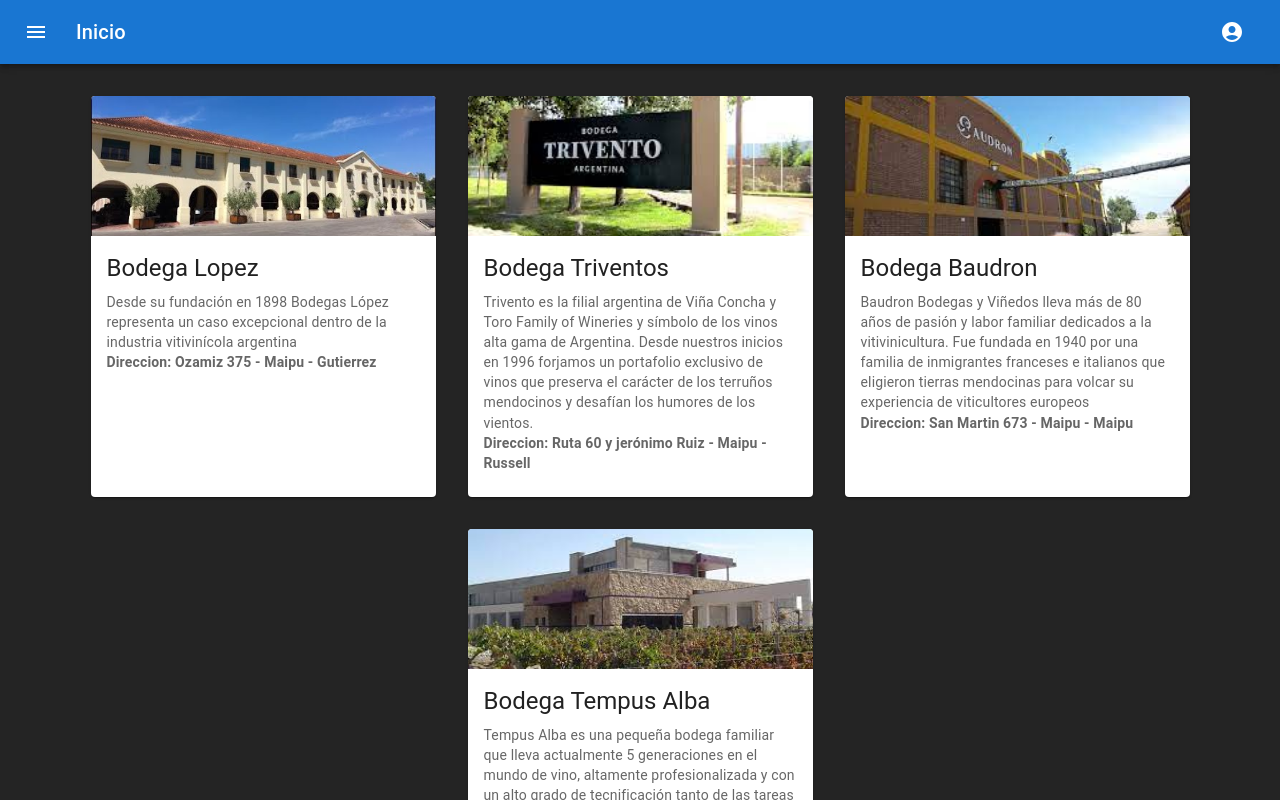
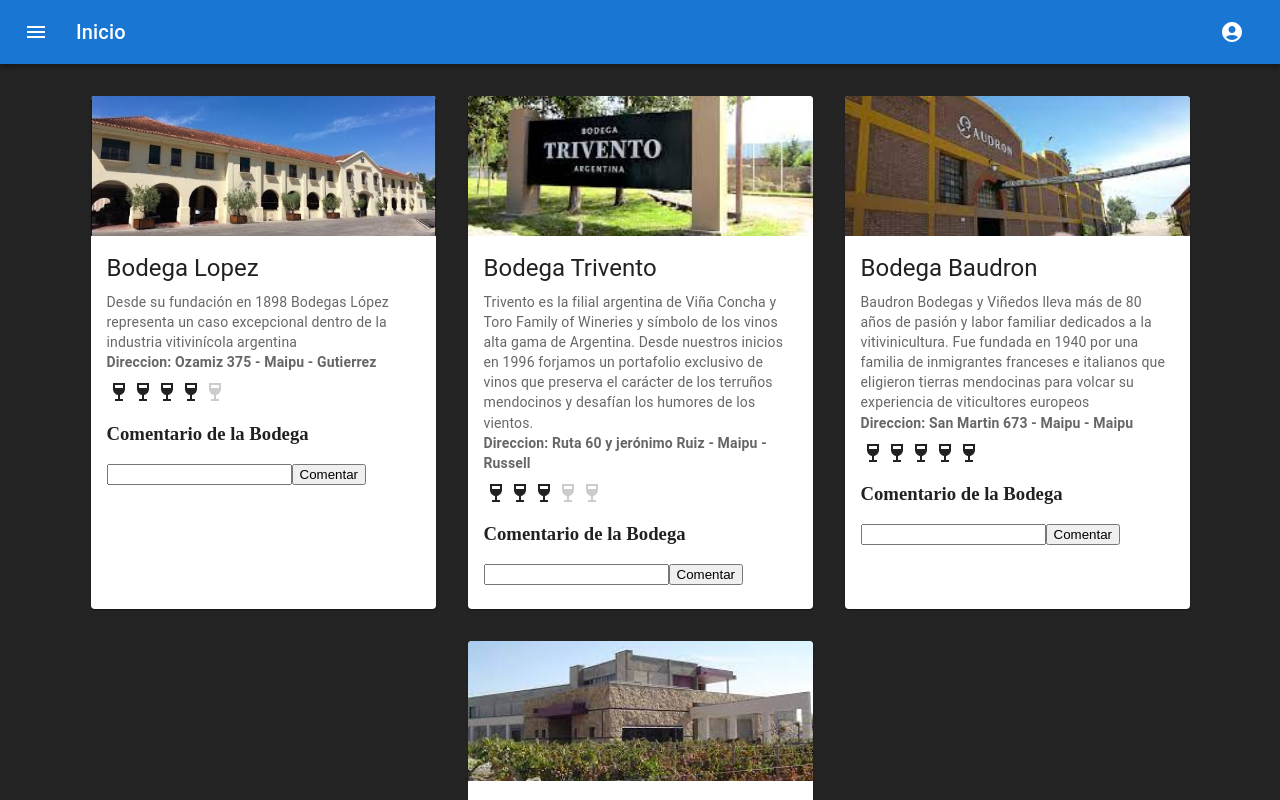
Before and after one commit to facupetitfour/programacionsIII-tp2, a React (Vite) app in the folder client/: page /listabodega in a window 1280 px wide. Shown: the top 800 px of the page. Built offline with nearby package versions, Linux system fonts and the light colour scheme.

Commit message:
agrando copas de vinos a cada bodega haciendo referencia a la calinda y comentarios

```diff
--- a/client/src/App.jsx
+++ b/client/src/App.jsx
@@ -1,7 +1,6 @@
 import './App.css'
 import NavBar from './component/NavBar'
 import {BrowserRouter, Route, Routes, } from 'react-router-dom'
-import { Comment  } from './component/Comment'
 import Register from './component/Register'
 import Carrosel from './component/Carrosel'
 import ListaBodega from './component/ListaBodegas'
@@ -14,7 +13,6 @@
         <NavBar/>
         <Routes>
           <Route path="/" element={<Carrosel />} />
-          <Route path='comment' element={<Comment/>}/>
           <Route path='register' element={<Register/>}/>
           <Route path='listabodega' element={<ListaBodega/>}/>
         </Routes>
--- a/client/src/assets/data.js
+++ b/client/src/assets/data.js
@@ -1,8 +1,7 @@
 import BodegaLopez from './img/BodegaLopez.jpg';
-import BodegaTrivento from './img/BodegaTrivento.jpeg'
+import BodegaTrivento from './img/BodegaTrivento.jpeg';
 import BodegaBaudron from './img/BodegaBaudron.jpeg';
 import BodegaTempusAlba from './img/BodegaTempusAlba.jpeg';
-
 
 export const listBodegas = [
   {
@@ -10,21 +9,27 @@
     location: 'Direccion: Ozamiz 375 - Maipu - Gutierrez',
     url: BodegaLopez,
     descripcion: 'Desde su fundación en 1898 Bodegas López representa un caso excepcional dentro de la industria vitivinícola argentina',
+    rating: 4 // Agregar la propiedad rating
   },
   {
-    name: 'Bodega  Triventos',
+    name: 'Bodega Trivento',
     location: 'Direccion: Ruta 60 y jerónimo Ruiz - Maipu - Russell',
     url: BodegaTrivento,
     descripcion: 'Trivento es la filial argentina de Viña Concha y Toro Family of Wineries y símbolo de los vinos alta gama de Argentina. Desde nuestros inicios en 1996 forjamos un portafolio exclusivo de vinos que preserva el carácter de los terruños mendocinos y desafían los humores de los vientos.',
-  },{
+    rating: 3 // Agregar la propiedad rating
+  },
+  {
     name: 'Bodega Baudron',
     location: 'Direccion: San Martin 673 - Maipu - Maipu',
     url: BodegaBaudron,
     descripcion: 'Baudron Bodegas y Viñedos lleva más de 80 años de pasión y labor familiar dedicados a la vitivinicultura. Fue fundada en 1940 por una familia de inmigrantes franceses e italianos que eligieron tierras mendocinas para volcar su experiencia de viticultores europeos',
-  },{
+    rating: 5 // Agregar la propiedad rating
+  },
+  {
     name: 'Bodega Tempus Alba',
     location: 'Direccion: Moreno 572 - Maipú, Maipu',
     url: BodegaTempusAlba,
     descripcion: 'Tempus Alba es una pequeña bodega familiar que lleva actualmente 5 generaciones en el mundo de vino, altamente profesionalizada y con un alto grado de tecnificación tanto de las tareas realizadas en sus viñedos como en las operaciones enológicas.',
+    rating: 4 // Agregar la propiedad rating
   },
 ];
--- a/client/src/component/Comment.jsx
+++ b/client/src/component/Comment.jsx
@@ -40,8 +40,8 @@
         title: inputRef.current.value
       });
     }
+    inputRef.current.value = '';
   };
-
   const handleRemove = (index) => {
     dispatch({
       type: 'remove-comment',
@@ -56,9 +56,8 @@
 
   return (
     <div>
-      <h3>Comentario de la página</h3>
+      <h3>Comentario de la Bodega</h3>
       <form onSubmit={handleSubmit}>
-        <label htmlFor="">New comment</label>
         <input type="text" name='title' ref={inputRef} />
         <input type="submit" value={editIndex !== null ? 'editar' : 'Comentar'} />
       </form>
--- a/client/src/component/ListaBodegas.jsx
+++ b/client/src/component/ListaBodegas.jsx
@@ -5,6 +5,25 @@
 import CardMedia from '@mui/material/CardMedia';
 import Typography from '@mui/material/Typography';
 import Box from '@mui/material/Box';
+import WineBarIcon from '@mui/icons-material/WineBar';
+import {Comment} from './Comment'
+
+const renderRating = (rating) => {
+  const maxRating = 5;
+  const fullGlasses = Math.min(rating, maxRating);
+  const emptyGlasses = maxRating - fullGlasses;
+
+  return (
+    <Box sx={{ display: 'flex', alignItems: 'center', marginTop: 1 }}>
+      {[...Array(fullGlasses)].map((_, index) => (
+        <WineBarIcon key={`full-${index}`} />
+      ))}
+      {[...Array(emptyGlasses)].map((_, index) => (
+        <WineBarIcon key={`empty-${index}`} style={{ color: '#ccc' }} />
+      ))}
+    </Box>
+  );
+}
 
 const ListaBodega = () => {
   return (
@@ -25,8 +44,10 @@
               {bodega.descripcion}
             </Typography>
             <Typography variant="body2" color="text.secondary" sx={{ fontWeight: 'bold'}}>
-            {bodega.location}
+              {bodega.location}
             </Typography>
+            {renderRating(bodega.rating)}
+          <Comment/>
           </CardContent>
         </Card>
       ))}
```
